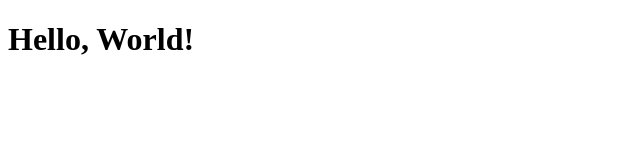
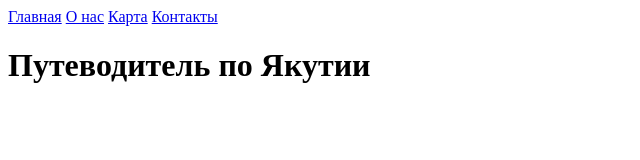
Before and after one commit to Galdr3n/Guide, a plain HTML site: page index.html in a window 1280 px wide. Shown: the whole page, without its empty margins (0-640 px from the left). Drawn offline with Linux system fonts and the light colour scheme.

Commit message:
Add first class

```diff
--- a/index.html
+++ b/index.html
@@ -1,2 +1,9 @@
 <!DOCTYPE html>
-<h1>Hello, World!</h1>
+<head>
+    <a class="nav-link dropdown-toggle" href="#" id="navbarDropdown" role="button" data-toggle="dropdown" aria-haspopup="true" aria-expanded="false">Главная</a>
+    <a class="nav-link dropdown-toggle" href="#" id="navbarDropdown" role="button" data-toggle="dropdown" aria-haspopup="true" aria-expanded="false">О нас</a>
+    <a class="nav-link dropdown-toggle" href="#" id="navbarDropdown" role="button" data-toggle="dropdown" aria-haspopup="true" aria-expanded="false">Карта</a>
+    <a class="nav-link dropdown-toggle" href="#" id="navbarDropdown" role="button" data-toggle="dropdown" aria-haspopup="true" aria-expanded="false">Контакты</a>
+</head>
+<div class="container">
+    <h1 class="discover_text">Путеводитель по Якутии</h1>
```
